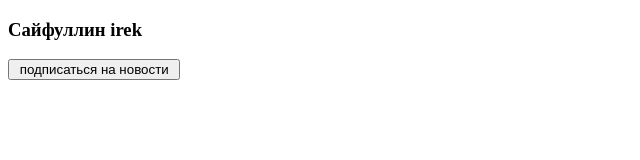
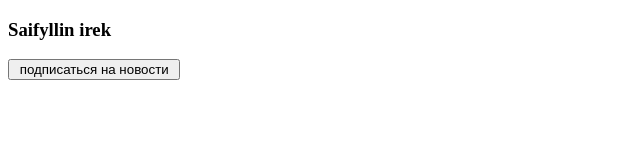
Before and after one commit to A1dar7/dom, a plain HTML site: page index.html in a window 1280 px wide. Shown: the full height of the page, 0-640 px from the left. Drawn offline with Linux system fonts and the light colour scheme.

Commit message:
saifyllin

```diff
--- a/index.html
+++ b/index.html
@@ -7,7 +7,7 @@
     <title>Document</title>
 </head>
 <body>
-    <h3>Сайфуллин irek</h3>
+    <h3>Saifyllin irek</h3>
     <p><input type="button" value=" подписаться на новости "></p>
 </body>
 </html>
```
